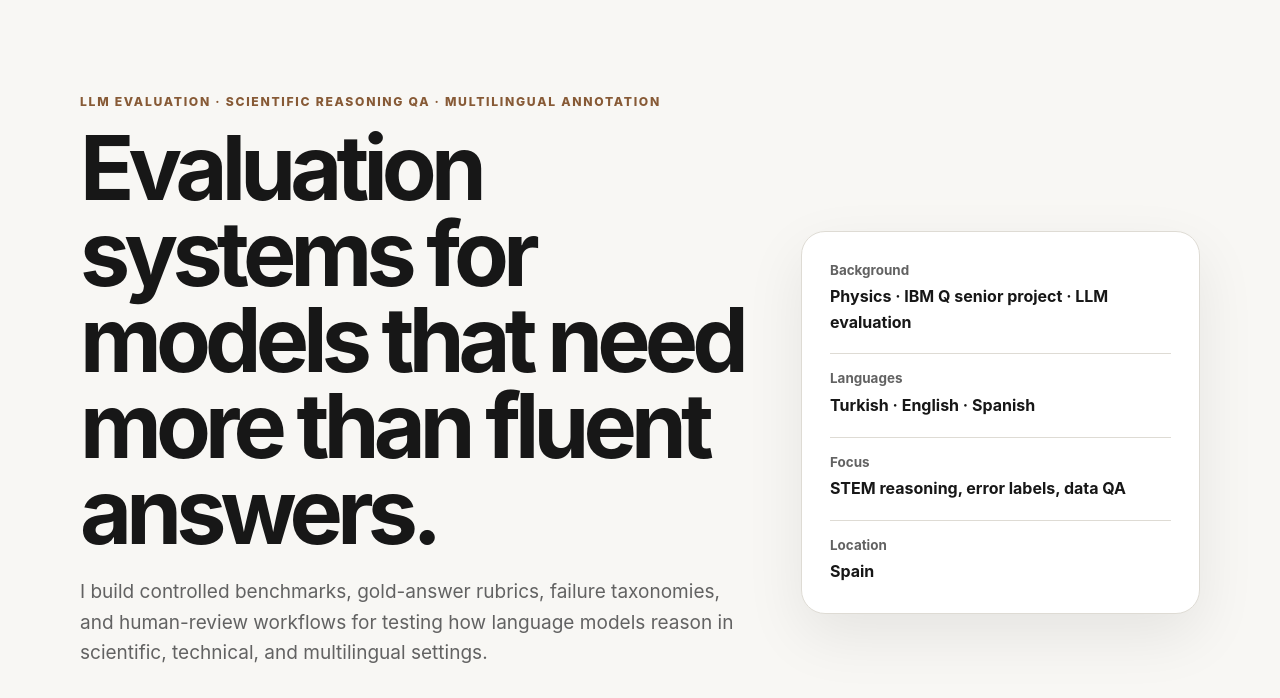
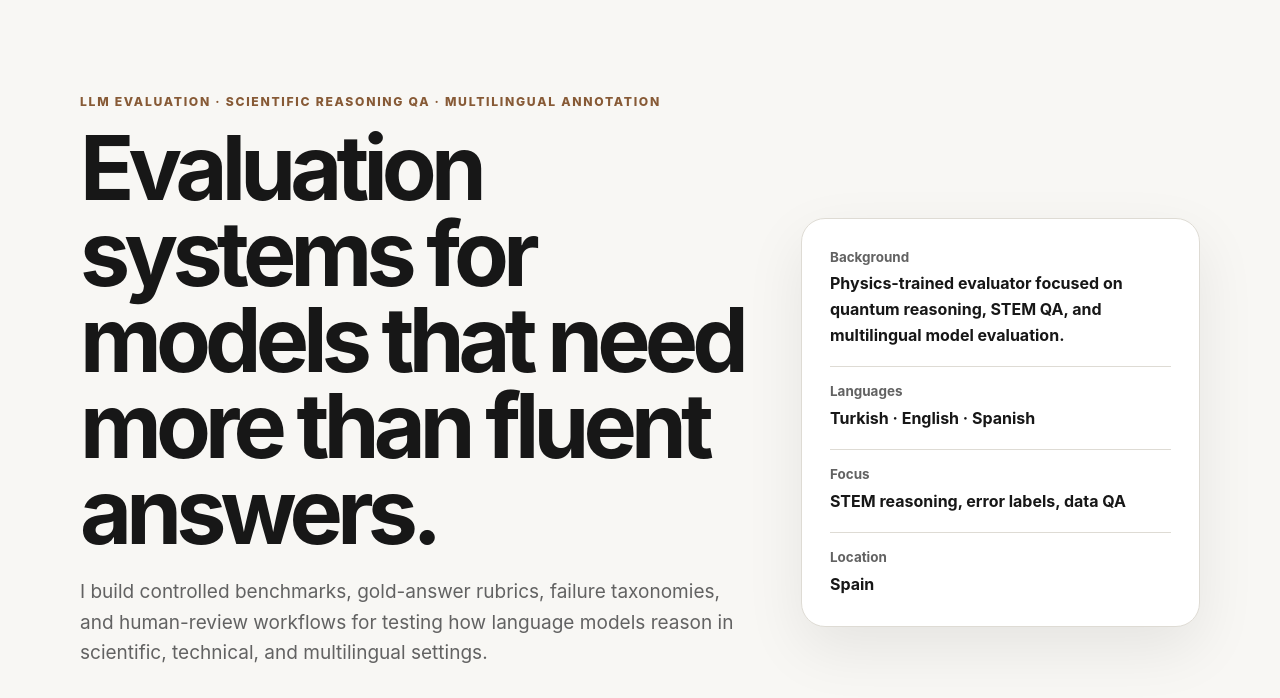
Before and after one commit to ustunpigdir/portfolio, a plain HTML site: page index.html in a window 1280 px wide. Shown: the part 77-775 px from the top of the page. Drawn offline with Linux system fonts and the light colour scheme.

Commit message:
Update index.html

```diff
--- a/index.html
+++ b/index.html
@@ -60,7 +60,7 @@
           <dl>
             <div>
               <dt>Background</dt>
-              <dd>Physics · IBM Q senior project · LLM evaluation</dd>
+              <dd>Physics-trained evaluator focused on quantum reasoning, STEM QA, and multilingual model evaluation.</dd>
             </div>
             <div>
               <dt>Languages</dt>
```
